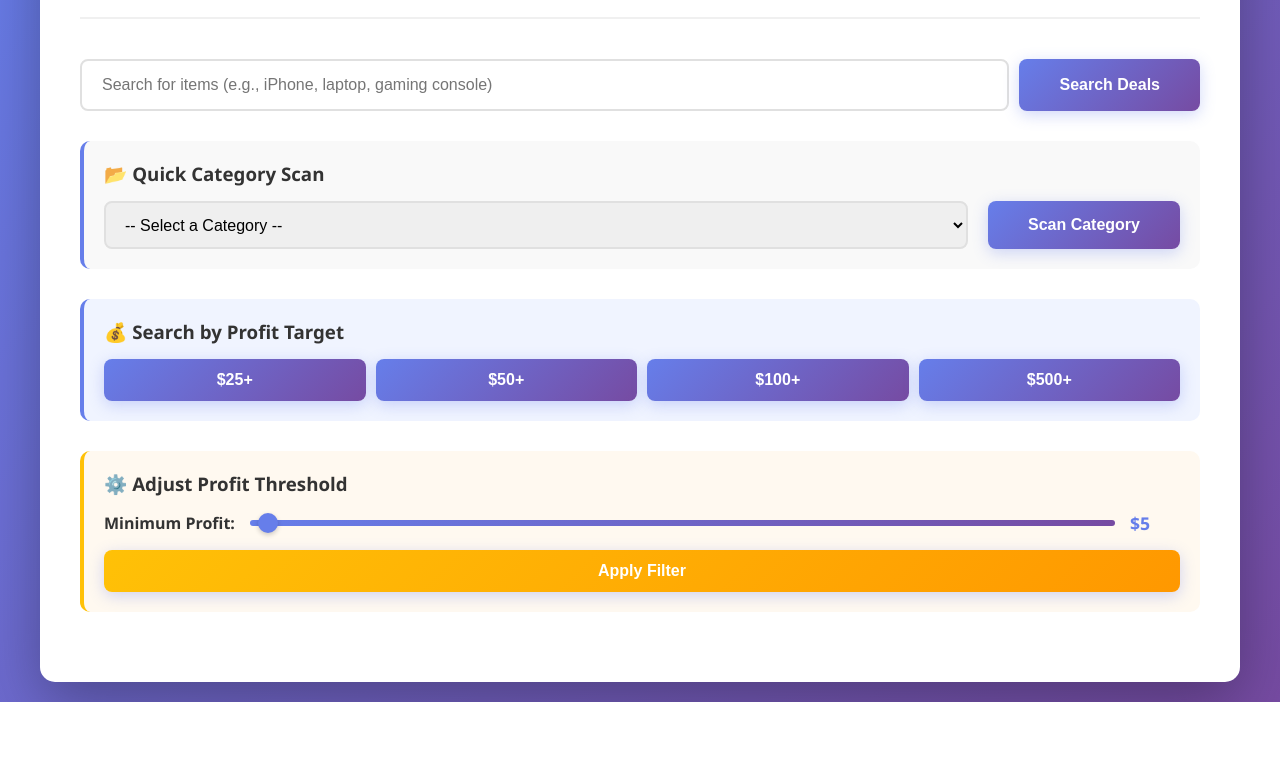
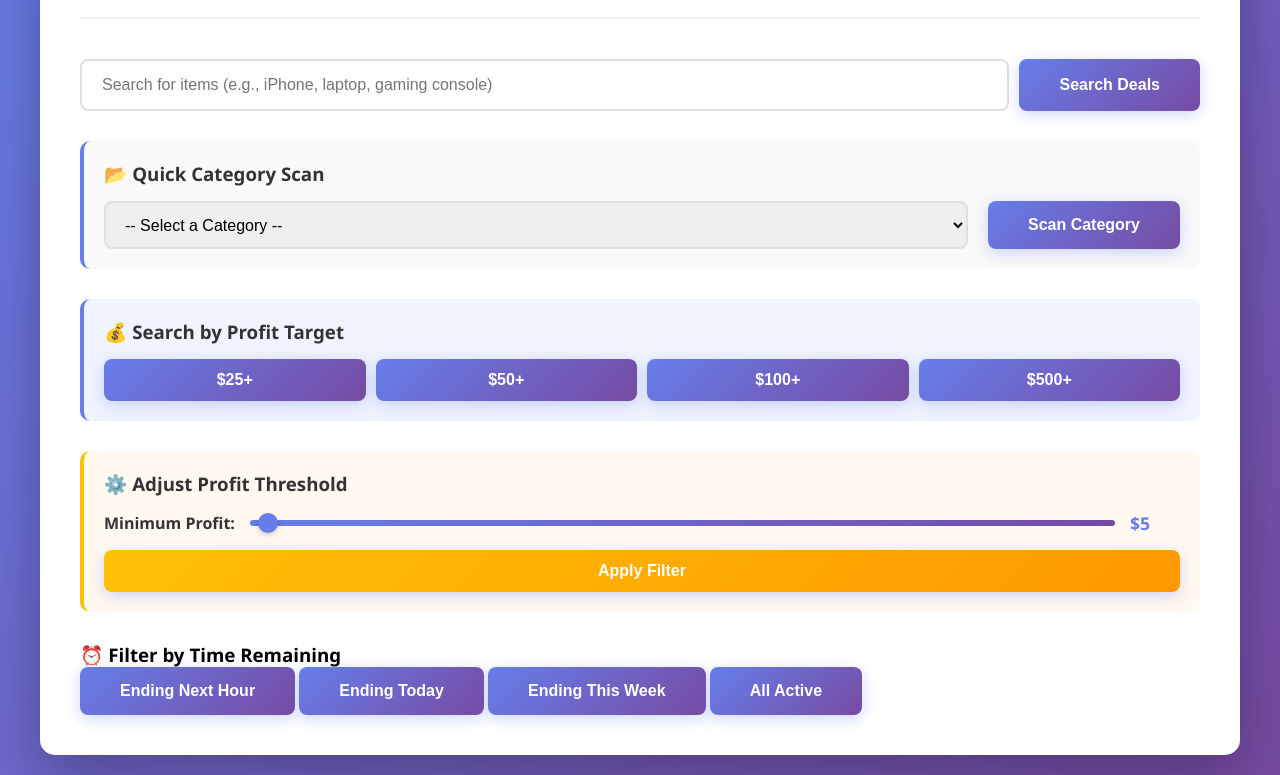
Before and after one commit to nerfspace/Auction-scraper, a website: page public/index.html in a window 1280 px wide. Shown: the part 158-933 px from the top of the page. Before the commit the page ends 860 px from the top, so only its background shows below. Drawn offline with Linux system fonts and the light colour scheme.

Commit message:
Add time filter section to index.html
Added time filter options for upcoming items.

```diff
--- a/public/index.html
+++ b/public/index.html
@@ -59,7 +59,15 @@
             </div>
             <button onclick="applyProfitThreshold()">Apply Filter</button>
         </div>
-
+        <div class="time-filter">
+            <h3>⏰ Filter by Time Remaining</h3>
+            <div class="time-buttons">
+                <button onclick="filterByTime('nextHour')" class="time-btn">Ending Next Hour</button>
+                <button onclick="filterByTime('today')" class="time-btn">Ending Today</button>
+                <button onclick="filterByTime('thisWeek')" class="time-btn">Ending This Week</button>
+                <button onclick="filterByTime('all')" class="time-btn">All Active</button>
+            </div>
+        </div>
         <div id="loadingSpinner" class="spinner hidden"></div>
 
         <div id="stats" class="stats hidden">
@@ -104,14 +112,13 @@
             <h2>💰 Profitable Opportunities</h2>
             <table>
                 <thead>
-                    <tr>
+                                       <tr>
                         <th>Item Title</th>
                         <th>Current Bid</th>
                         <th>Time Left</th>
                         <th>Est. Value</th>
                         <th>Profit</th>
                         <th>ROI %</th>
-                        <th>Condition</th>
                         <th>Bids</th>
                     </tr>
                 </thead>
```
